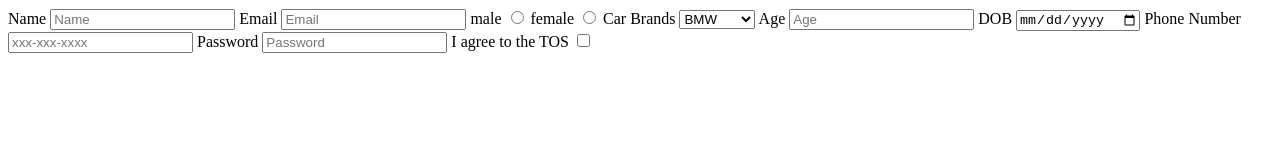
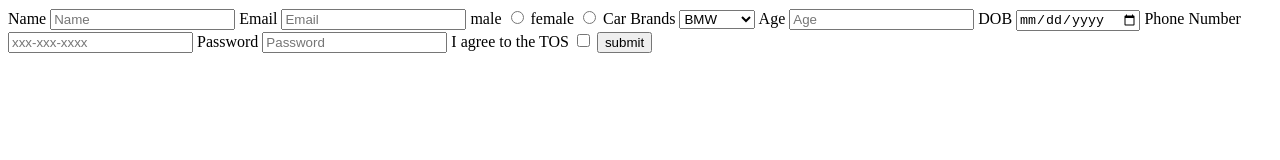
Before and after one commit to acciojob/signup-form-car-sahithi7979, a website: page main.html in a window 1280 px wide. Drawn offline with Linux system fonts and the light colour scheme.

Commit message:
created a submission

```diff
--- a/main.html
+++ b/main.html
@@ -35,6 +35,8 @@
 	<input type="Password" id="password" placeholder="Password" required>
 	<label for="tos">I agree to the TOS</label>
 	<input type="Checkbox" id="tos" required>
+
+	<input type="submit" id="submit" value="submit">
 </form>
 </body>
 
```
